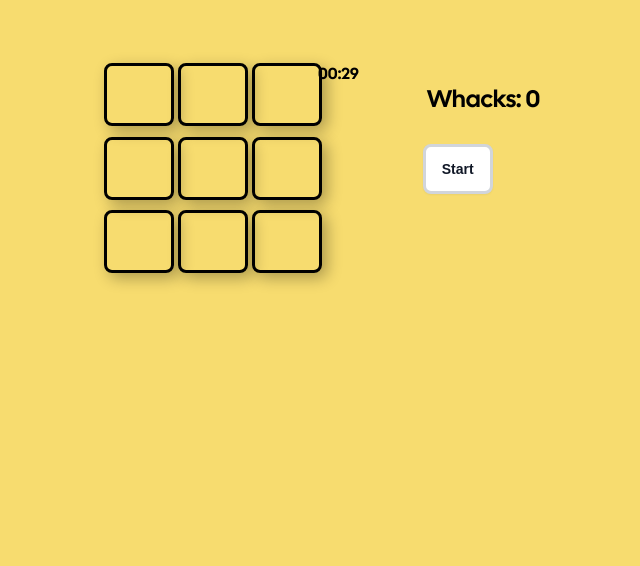
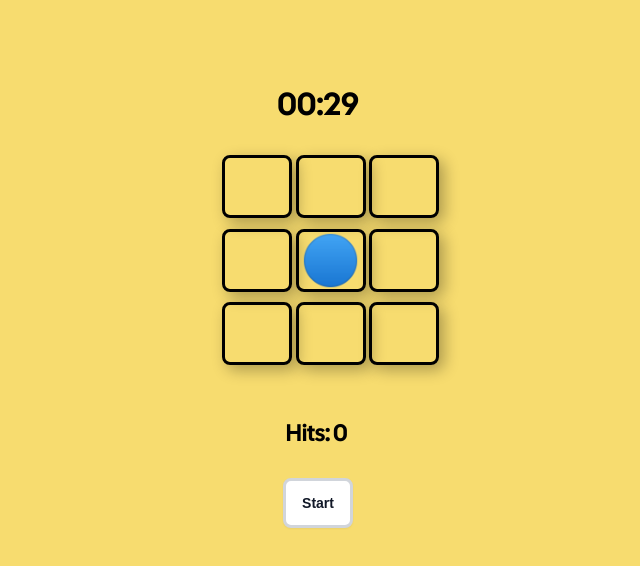
Before and after one commit to birbothedev/whack_a_mole_game, a plain HTML site: page index.html in a window 1280 px wide. Both pictures are taken after a click on the button "Start". Shown: the whole page, without its empty margins (322-962 px from the left). Drawn offline with Linux system fonts and the light colour scheme.

Commit message:
got interval to work correctly

```diff
--- a/index.html
+++ b/index.html
@@ -7,8 +7,10 @@
     <title>whacky</title>
 </head>
 <body>
-    <div id="timer">0:00</div>
     <div class="gameWrapper">
+        <div class="timerWrapper">
+            <div id="timer">0:00</div>
+        </div>
         <div class="gameContainer" id="gameContainer">
             <div class="tiles row1" id="tile1" data-x="1" data-y="1"></div>
             <div class="tiles row1" id="tile2" data-x="1" data-y="2"></div>
@@ -22,7 +24,7 @@
         </div>
         <div class="playerInfoBox">
             <div class="infoGroup">
-                <h2 class="whacks item">Whacks:</h2>
+                <h2 class="whacks item">Hits:</h2>
                 <h2 class="whacks item" id="successfulWhacksValue">0</h2>
             </div>
             <div class="infoGroup">
--- a/scripts/mainScript.js
+++ b/scripts/mainScript.js
@@ -1,5 +1,6 @@
-import { continuousSpawn, spawnMole } from "./moleEvents.js";
-import { startTimer } from "./util.js";
+import { spawnMole } from "./moleEvents.js";
+import { listenForPlayerClicks } from "./playerEvents.js";
+import { startTimer, getRandomNumber } from "./util.js";
 
 const startButton = document.getElementById("startButton");
 startButton.addEventListener('click', function() {
@@ -25,6 +26,12 @@ export function getKey(tile){
 
 function initialize(){
     initializeTileMap();
-    continuousSpawn();
+    const intervalId = setInterval(() => {
+        spawnMole();
+    }, getRandomNumber());
+    setTimeout(() => {
+        clearInterval(intervalId);
+    }, 31000);
     startTimer();
+    listenForPlayerClicks();
 }
--- a/scripts/moleEvents.js
+++ b/scripts/moleEvents.js
@@ -13,15 +13,7 @@ export function spawnMole(){
 
     setTimeout(function() {
         removeMoleFromTile(tile);
-    }, 1000);
-}
-
-export function continuousSpawn(){
-    const interval = setInterval(spawnMole(), getRandomNumber());
-
-    setTimeout(() => {
-        clearInterval(interval);
-    }, 31);
+    }, 2000);
 }
 
 
@@ -31,7 +23,7 @@ function addMoleToNewTile(tile){
 
     if (tileData) {
         tileData.hasMole = true;
-        tileData.isEmpty = false;
+        tileData.empty = false;
     }
 
     createNewMoleImage(tile);
@@ -43,7 +35,7 @@ function removeMoleFromTile(tile){
 
     if (tileData) {
         tileData.hasMole = false;
-        tileData.isEmpty = true;
+        tileData.empty = true;
     }
 
     removeMoleImage(tile);
--- a/scripts/playerEvents.js
+++ b/scripts/playerEvents.js
@@ -0,0 +1,23 @@
+import { getKey, tileMap } from "./mainScript.js";
+import { getAllTiles } from "./util.js";
+
+let wrongClickCount = 0;
+let moleClickCount = 0;
+
+export function listenForPlayerClicks(){
+    const allTiles = getAllTiles();
+
+    allTiles.forEach(tile => {
+        tile.addEventListener('click', function(){
+            const key = getKey(tile);
+            const tileData = tileMap.get(key);
+            if (tileData.empty) {
+                wrongClickCount++;
+                console.log("Wrong clicks: ", wrongClickCount);
+            } else if (tileData.hasMole){
+                moleClickCount++;
+                console.log("Right Clicks: ", moleClickCount);
+            }
+        });
+    })
+}
--- a/scripts/util.js
+++ b/scripts/util.js
@@ -67,5 +67,5 @@ function endGame(){
 }
 
 export function getRandomNumber(){
-    return Math.floor(Math.random() * 4);
+    return Math.floor(Math.random() * 4000);
 }
--- a/styles/styles.css
+++ b/styles/styles.css
@@ -9,20 +9,29 @@ body {
     font-family: calSans;
 }
 
+.timerWrapper {
+    width: 100%;
+    text-align: center;
+    /* margin-bottom: 20px; */
+}
+
+
 #timer {
-    position: absolute;
-    left: 50%;
-    margin-right: -50%;
-    margin-bottom: 10%;
-    /* transform: translate(-50%, -50%); */
+    position: relative;
+    top: 20px; /* space from top of page */
+    text-align: center;
+    font-size: 2rem;
+    font-weight: bold;
 }
+
 
 .gameWrapper {
     margin-top: 5%;
     display: flex;
     justify-content: center;
-    align-items: flex-start;
-    gap: 10%;
+    flex-direction: column;
+    align-items: center;
+    gap: 50px;
 }
 
 .gameContainer {
@@ -111,31 +120,3 @@ body {
     align-items: center;
     cursor: pointer;
 }
-
-/* .inventoryGroup{
-    width: fit-content;
-    height: auto;
-    margin: 0 auto;
-    margin-left: 0;
-    margin-right: 0;
-    display: grid;
-    grid-template-columns: repeat(3, 64px);
-    column-gap: 5%;
-}
-
-.inventoryItem {
-    position: relative;
-    border: 3px solid black;
-    width: 100%;
-    height: auto;
-    display: block;
-    margin-bottom: 2%;
-    box-shadow: 5px 5px 15px rgba(0, 0, 0, 0.3);
-    transition: transform 0.3s ease, box-shadow 0.3s ease;
-    border-radius: 8px;
-}
-
-.inventoryItem:hover {
-    transform: translateY(-5px);
-    box-shadow: 10px 10px 20px rgba(0, 0, 0, 0.5);
-} */
```
